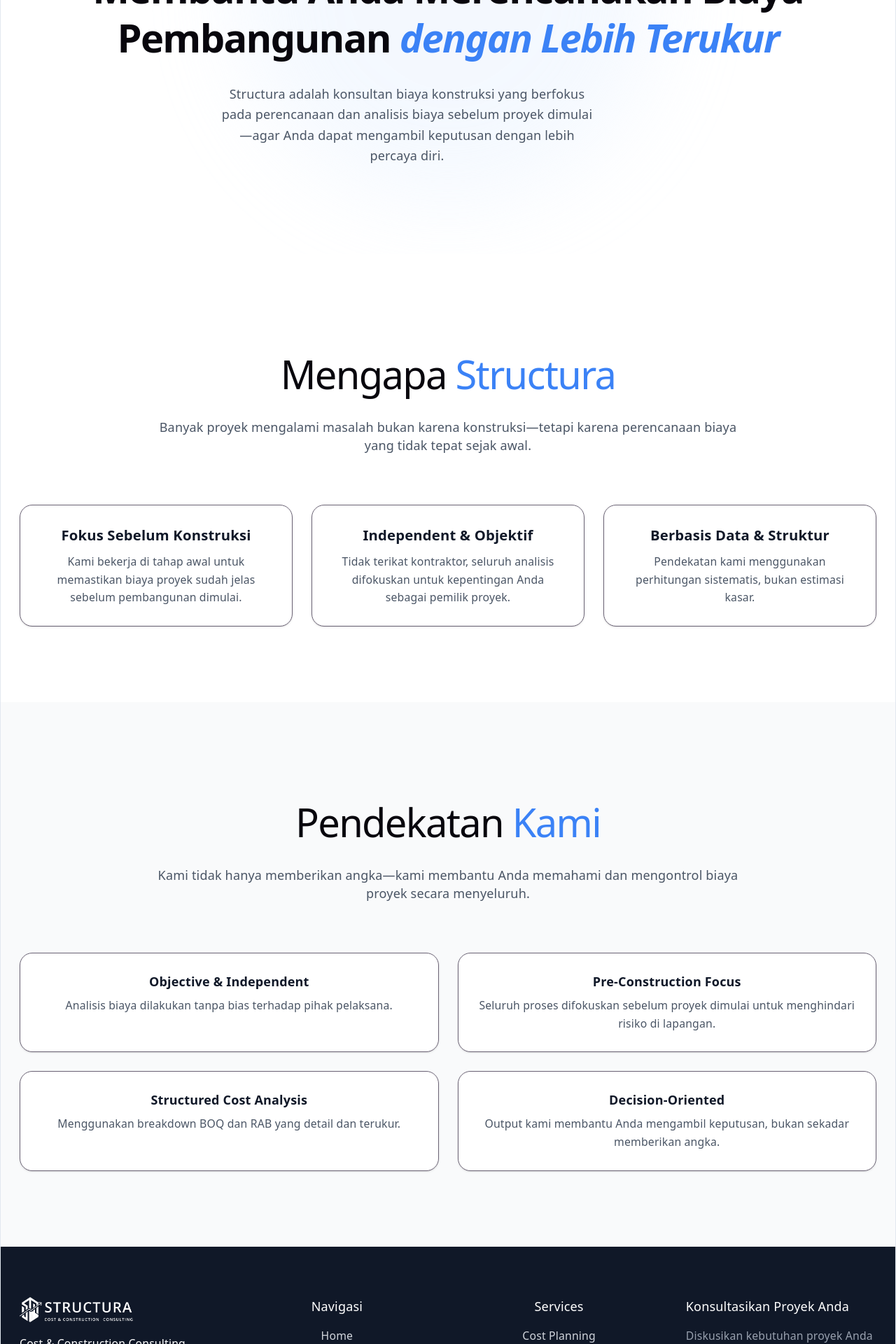
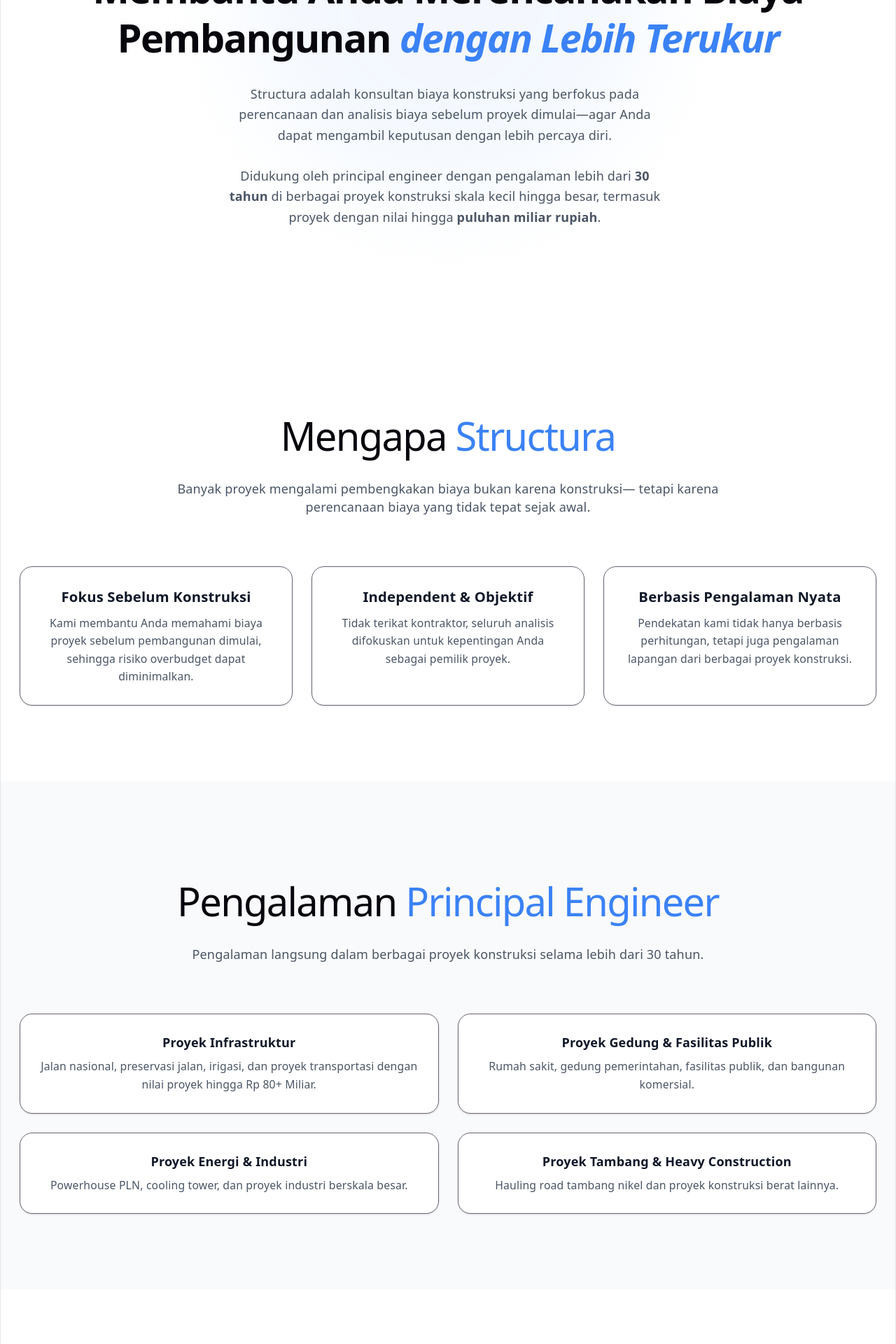
Before and after one commit to armansyahhkm1995/Structura_website, a React (Vite) app: page /about in a window 1280 px wide. Shown: the part 300-2220 px from the top of the page at 70% size. Built offline with nearby package versions, Linux system fonts and the light colour scheme.

Commit message:
commit 11 april 2026 20:11

```diff
--- a/src/components/layout/Navbar.jsx
+++ b/src/components/layout/Navbar.jsx
@@ -17,7 +17,7 @@
 
         {/* DESKTOP MENU */}
         <div className="hidden md:flex items-center gap-8 text-sm">
-          <NavLink
+          {/* <NavLink
             to="/calculator"
             className={({ isActive }) =>
               isActive
@@ -26,7 +26,7 @@
             }
           >
             Calculator
-          </NavLink>
+          </NavLink> */}
           <NavLink
             to="/services"
             className={({ isActive }) =>
--- a/src/components/sections/HeroSection.jsx
+++ b/src/components/sections/HeroSection.jsx
@@ -36,12 +36,12 @@
             </a>
 
             {/* SECONDARY */}
-            <button
+            {/* <button
               onClick={() => navigate("/calculator")}
               className="px-6 py-3 rounded-lg border border-gray-300 text-gray-700 hover:bg-gray-100 transition"
             >
               Hitung Estimasi Biaya Awal
-            </button>
+            </button> */}
           </div>
         </div>
 
--- a/src/components/sections/ProjectTypesSection.jsx
+++ b/src/components/sections/ProjectTypesSection.jsx
@@ -93,7 +93,7 @@
         </div>
 
         {/* ✅ CTA DINAMIS */}
-        <div className="mt-12 text-center">
+        {/* <div className="mt-12 text-center">
           <button
             onClick={() =>
               navigate(`/calculator?type=${CTA_CONFIG[activeTab].type}`)
@@ -102,7 +102,7 @@
           >
             {CTA_CONFIG[activeTab].label}
           </button>
-        </div>
+        </div> */}
       </div>
     </section>
   );
--- a/src/pages/About.jsx
+++ b/src/pages/About.jsx
@@ -5,7 +5,6 @@
     <div className="bg-white">
       {/* ================= HERO ================= */}
       <section className="py-28 relative overflow-hidden">
-        {/* subtle background */}
         <div className="absolute top-[-100px] left-1/2 -translate-x-1/2 w-[600px] h-[600px] bg-blue-100 rounded-full blur-3xl opacity-30" />
 
         <div className="relative max-w-5xl mx-auto px-6 text-left md:text-center">
@@ -25,11 +24,17 @@
             initial={{ opacity: 0, y: 40 }}
             animate={{ opacity: 1, y: 0 }}
             transition={{ duration: 0.7 }}
-            className="text-gray-600 max-w-2xl mx-auto leading-relaxed md:pl-50"
+            className="text-gray-600 max-w-3xl mx-auto leading-relaxed md:pl-50"
           >
             Structura adalah konsultan biaya konstruksi yang berfokus pada
             perencanaan dan analisis biaya sebelum proyek dimulai—agar Anda
             dapat mengambil keputusan dengan lebih percaya diri.
+            <br />
+            <br />
+            Didukung oleh principal engineer dengan pengalaman lebih dari{" "}
+            <strong>30 tahun</strong> di berbagai proyek konstruksi skala kecil
+            hingga besar, termasuk proyek dengan nilai hingga{" "}
+            <strong>puluhan miliar rupiah</strong>.
           </motion.p>
         </div>
       </section>
@@ -37,31 +42,30 @@
       {/* ================= WHY STRUCTURA ================= */}
       <section className="py-24">
         <div className="max-w-6xl mx-auto px-6">
-          {/* HEADER */}
           <div className="text-left md:text-center max-w-3xl mx-auto mb-16">
             <h1 className="text-3xl md:text-4xl font-semibold mb-4">
               Mengapa <span className="text-primary">Structura</span>
             </h1>
             <p className="text-gray-600">
-              Banyak proyek mengalami masalah bukan karena konstruksi—tetapi
-              karena perencanaan biaya yang tidak tepat sejak awal.
+              Banyak proyek mengalami pembengkakan biaya bukan karena
+              konstruksi— tetapi karena perencanaan biaya yang tidak tepat sejak
+              awal.
             </p>
           </div>
 
-          {/* GRID */}
           <div className="grid md:grid-cols-3 gap-6">
             {[
               {
                 title: "Fokus Sebelum Konstruksi",
-                desc: "Kami bekerja di tahap awal untuk memastikan biaya proyek sudah jelas sebelum pembangunan dimulai.",
+                desc: "Kami membantu Anda memahami biaya proyek sebelum pembangunan dimulai, sehingga risiko overbudget dapat diminimalkan.",
               },
               {
                 title: "Independent & Objektif",
                 desc: "Tidak terikat kontraktor, seluruh analisis difokuskan untuk kepentingan Anda sebagai pemilik proyek.",
               },
               {
-                title: "Berbasis Data & Struktur",
-                desc: "Pendekatan kami menggunakan perhitungan sistematis, bukan estimasi kasar.",
+                title: "Berbasis Pengalaman Nyata",
+                desc: "Pendekatan kami tidak hanya berbasis perhitungan, tetapi juga pengalaman lapangan dari berbagai proyek konstruksi.",
               },
             ].map((item, i) => (
               <motion.div
@@ -83,10 +87,61 @@
         </div>
       </section>
 
-      {/* ================= OUR APPROACH ================= */}
+      {/* ================= EXPERIENCE ================= */}
       <section className="py-24 bg-gray-50">
         <div className="max-w-6xl mx-auto px-6">
-          {/* HEADER */}
+          <div className="text-left md:text-center max-w-3xl mx-auto mb-16">
+            <h1 className="text-3xl md:text-4xl font-semibold mb-4">
+              Pengalaman{" "}
+              <span className="text-primary">Principal Engineer</span>
+            </h1>
+            <p className="text-gray-600">
+              Pengalaman langsung dalam berbagai proyek konstruksi selama lebih
+              dari 30 tahun.
+            </p>
+          </div>
+
+          <div className="grid md:grid-cols-2 gap-6">
+            {[
+              {
+                title: "Proyek Infrastruktur",
+                desc: "Jalan nasional, preservasi jalan, irigasi, dan proyek transportasi dengan nilai proyek hingga Rp 80+ Miliar.",
+              },
+              {
+                title: "Proyek Gedung & Fasilitas Publik",
+                desc: "Rumah sakit, gedung pemerintahan, fasilitas publik, dan bangunan komersial.",
+              },
+              {
+                title: "Proyek Energi & Industri",
+                desc: "Powerhouse PLN, cooling tower, dan proyek industri berskala besar.",
+              },
+              {
+                title: "Proyek Tambang & Heavy Construction",
+                desc: "Hauling road tambang nikel dan proyek konstruksi berat lainnya.",
+              },
+            ].map((item, i) => (
+              <motion.div
+                key={i}
+                initial={{ opacity: 0, y: 40 }}
+                whileInView={{ opacity: 1, y: 0 }}
+                transition={{ duration: 0.5, delay: i * 0.1 }}
+                className="bg-white border rounded-2xl p-6 shadow-sm hover:shadow-xl transition-all duration-300"
+              >
+                <h3 className="font-semibold mb-2 text-gray-900">
+                  {item.title}
+                </h3>
+                <p className="text-sm text-gray-600 leading-relaxed">
+                  {item.desc}
+                </p>
+              </motion.div>
+            ))}
+          </div>
+        </div>
+      </section>
+
+      {/* ================= APPROACH ================= */}
+      <section className="py-24">
+        <div className="max-w-6xl mx-auto px-6">
           <div className="text-left md:text-center max-w-3xl mx-auto mb-16">
             <h1 className="text-3xl md:text-4xl font-semibold mb-4">
               Pendekatan <span className="text-primary">Kami</span>
@@ -97,7 +152,6 @@
             </p>
           </div>
 
-          {/* GRID */}
           <div className="grid md:grid-cols-2 gap-6">
             {[
               {
@@ -106,7 +160,7 @@
               },
               {
                 title: "Pre-Construction Focus",
-                desc: "Seluruh proses difokuskan sebelum proyek dimulai untuk menghindari risiko di lapangan.",
+                desc: "Fokus pada tahap awal untuk menghindari risiko di lapangan.",
               },
               {
                 title: "Structured Cost Analysis",
@@ -114,7 +168,7 @@
               },
               {
                 title: "Decision-Oriented",
-                desc: "Output kami membantu Anda mengambil keputusan, bukan sekadar memberikan angka.",
+                desc: "Membantu Anda mengambil keputusan, bukan sekadar memberikan angka.",
               },
             ].map((item, i) => (
               <motion.div
```
Also changed, not shown: src/data/portfolios.js (+99 -0 lines), src/assets/portfolio/rehabilitasi_sarana_prasarana_sekolah_sukabumi/rehabilitasi_sarana_prasarana_sekolah_sukabumi_1.webp (added).
